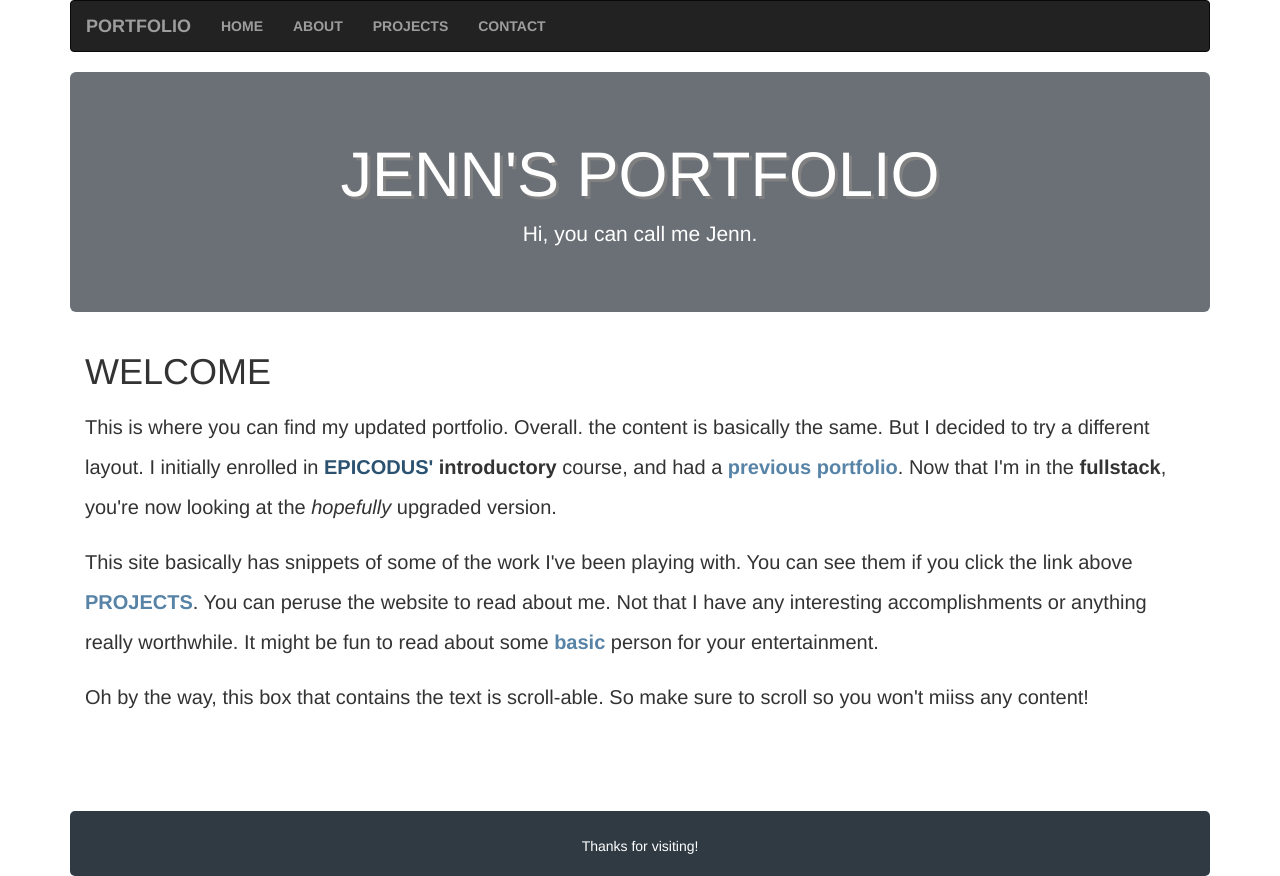
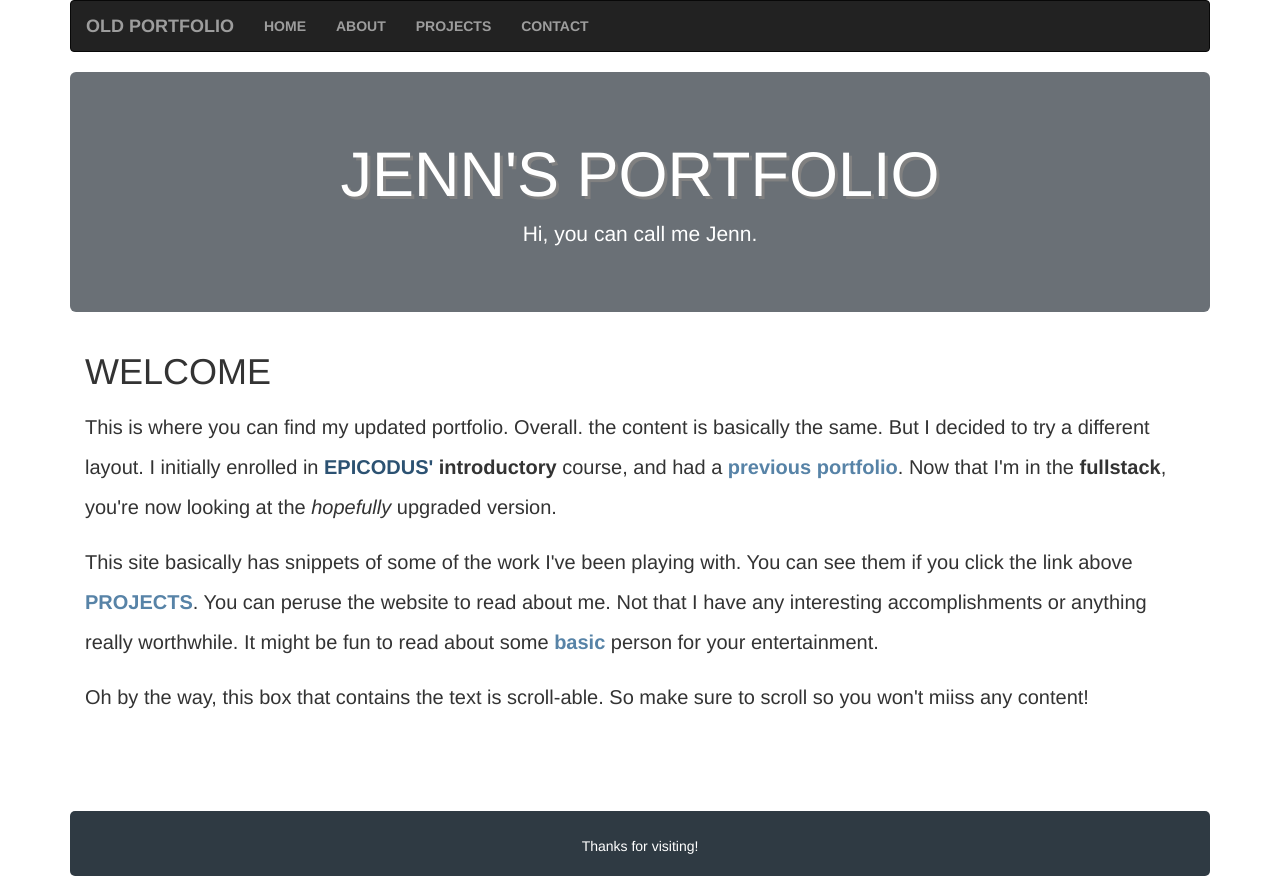
Before and after one commit to bordonj/epicodus-portfolio, a plain HTML site: page index.html in a window 1280 px wide. Drawn offline with nearby package versions, Linux system fonts and the light colour scheme.

Commit message:
update index layout

```diff
--- a/index.html
+++ b/index.html
@@ -17,7 +17,7 @@
             <span class="icon-bar"></span>
             <span class="icon-bar"></span>
           </button>
-          <a class="navbar-brand" href="index.html">Portfolio</a>
+          <a class="navbar-brand" href="https://bordonj.github.io/portfolio-landing-page/index.html" target="_blank">Old Portfolio</a>
         </div>
         <div class="collapse navbar-collapse" id="myNavbar">
           <ul class="nav navbar-nav">
```
